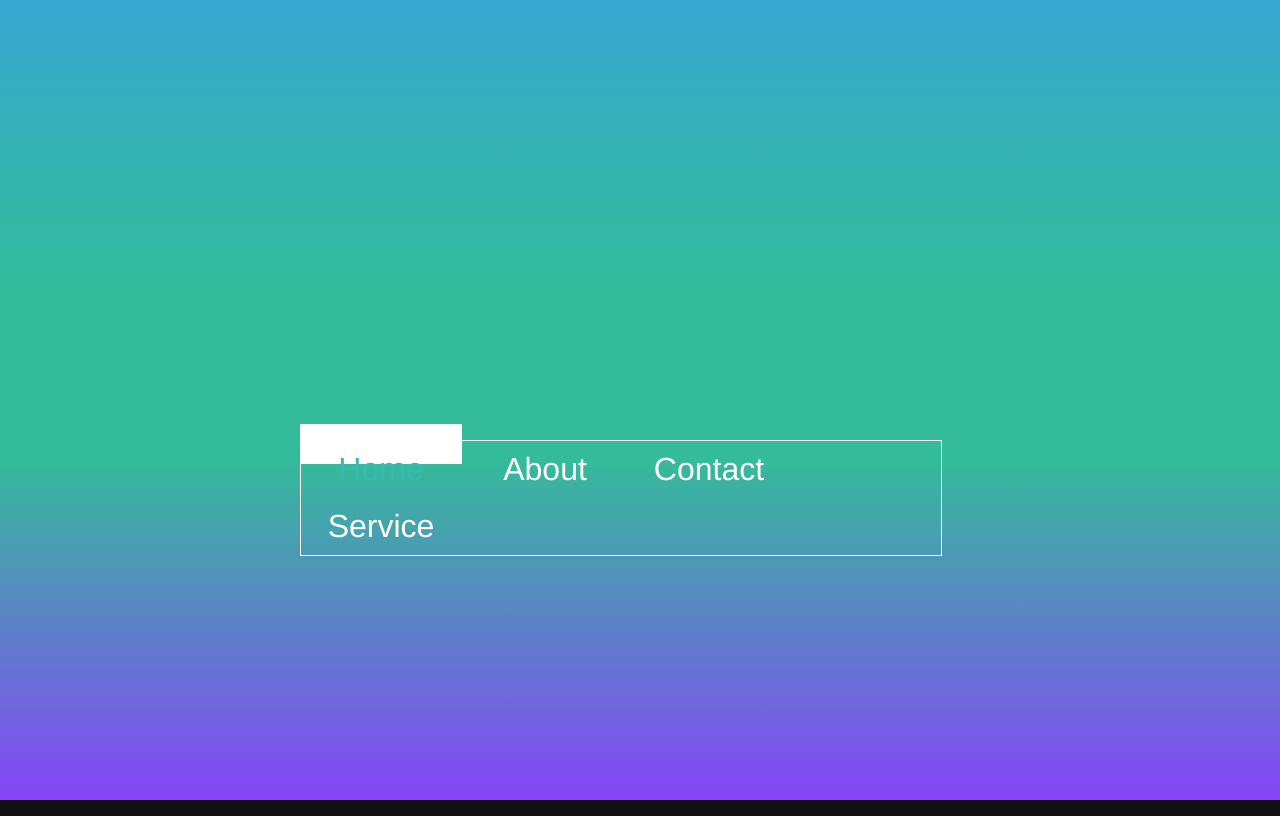
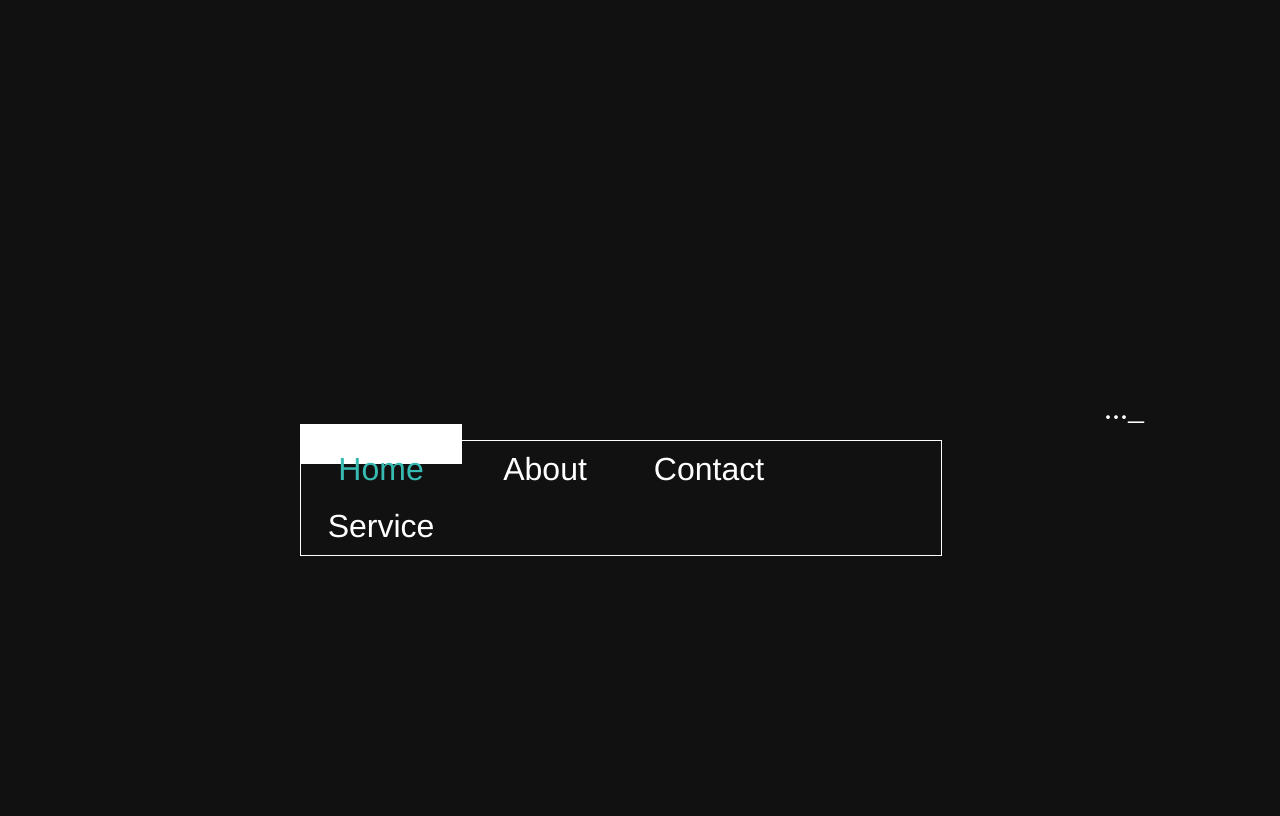
Before and after one commit to AbdulConsole/consolelab, a plain HTML site: page xinc.html in a window 1280 px wide. Drawn offline with Linux system fonts and the light colour scheme.

Commit message:
Update xinc.html

```diff
--- a/xinc.html
+++ b/xinc.html
@@ -28,14 +28,14 @@ body{
   top:0;
   width:100%;
   height:100%;
-background: #38a8d1;
+/*background: #38a8d1;
 background: -moz-linear-gradient(top,  #38a8d1 0%, #34bc9a 36%, #34bc9a 57%, #8645f7 100%);
 background: -webkit-gradient(linear, left top, left bottom, color-stop(0%,#38a8d1), color-stop(36%,#34bc9a), color-stop(57%,#34bc9a), color-stop(100%,#8645f7));
 background: -webkit-linear-gradient(top,  #38a8d1 0%,#34bc9a 36%,#34bc9a 57%,#8645f7 100%);
 background: -o-linear-gradient(top,  #38a8d1 0%,#34bc9a 36%,#34bc9a 57%,#8645f7 100%);
 background: -ms-linear-gradient(top,  #38a8d1 0%,#34bc9a 36%,#34bc9a 57%,#8645f7 100%);
 background: linear-gradient(to bottom,  #38a8d1 0%,#34bc9a 36%,#34bc9a 57%,#8645f7 100%);
-filter: progid:DXImageTransform.Microsoft.gradient( startColorstr='#38a8d1', endColorstr='#8645f7',GradientType=0 );
+filter: progid:DXImageTransform.Microsoft.gradient( startColorstr='#38a8d1', endColorstr='#8645f7',GradientType=0 );*/
 }
 
 section{
```
